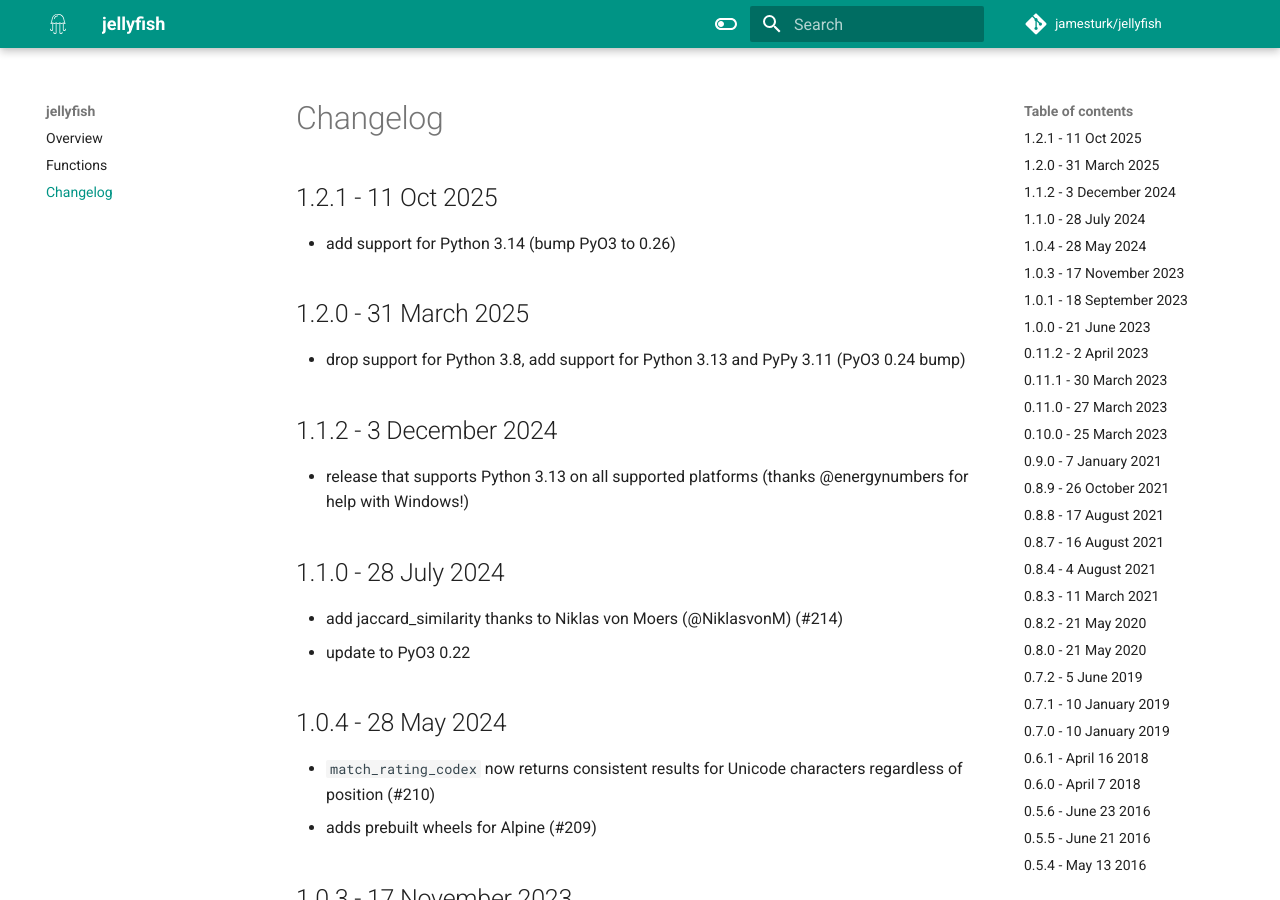
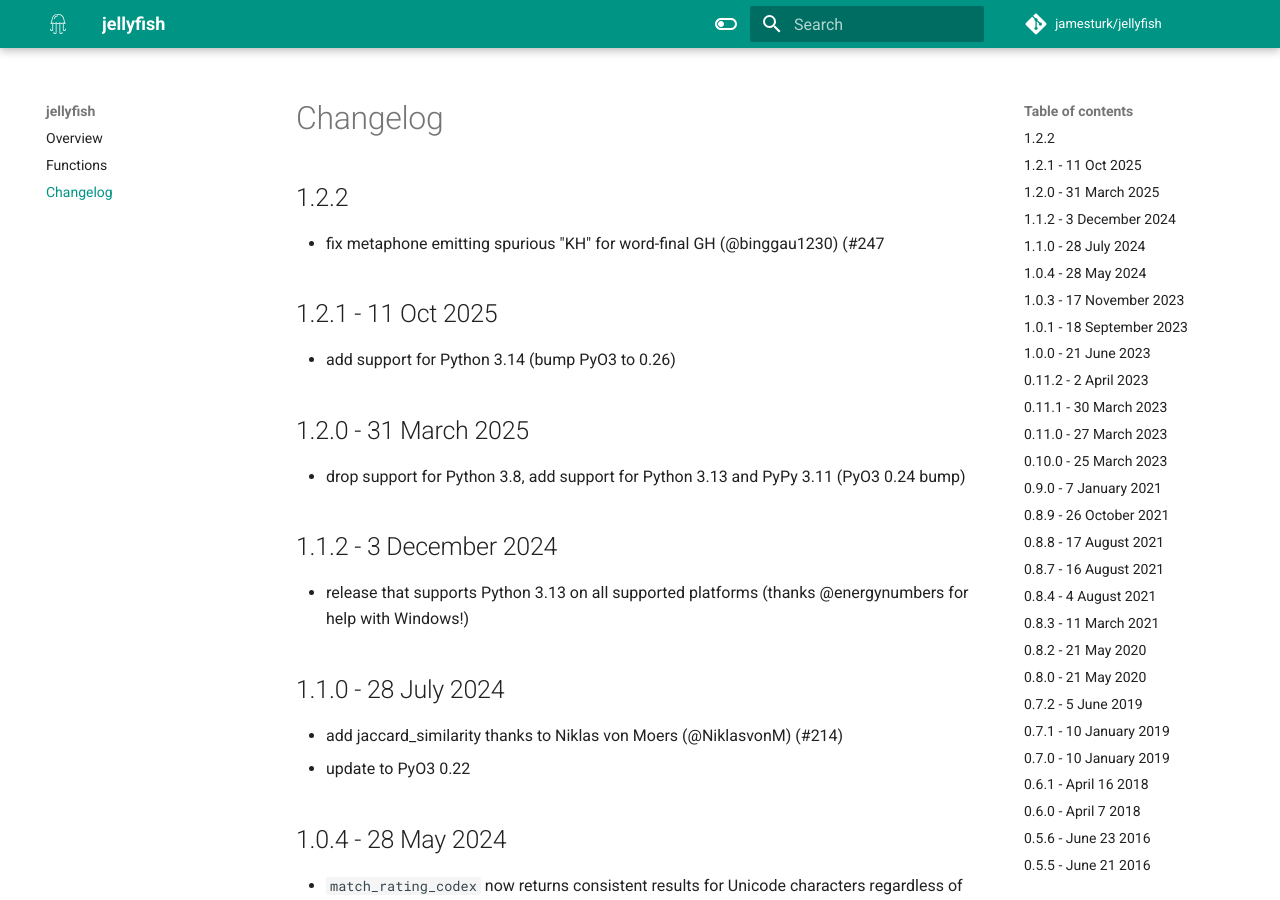
Before and after one commit to jamesturk/jellyfish, an MkDocs documentation site: the page built from docs/changelog.md, in a window 1280 px wide and 900 px high. Built offline with MkDocs 1.6.1 and Material for MkDocs 9.7.7, drawn with Linux system fonts in a browser that asks for light colours.

Commit message:
changelog update

```diff
--- a/docs/changelog.md
+++ b/docs/changelog.md
@@ -1,4 +1,8 @@
 # Changelog
+
+## 1.2.2
+
+- fix metaphone emitting spurious  "KH" for word-final GH (@binggau1230) (#247
 
 ## 1.2.1 - 11 Oct 2025
 
```
Also changed, not shown: 1 other file.
